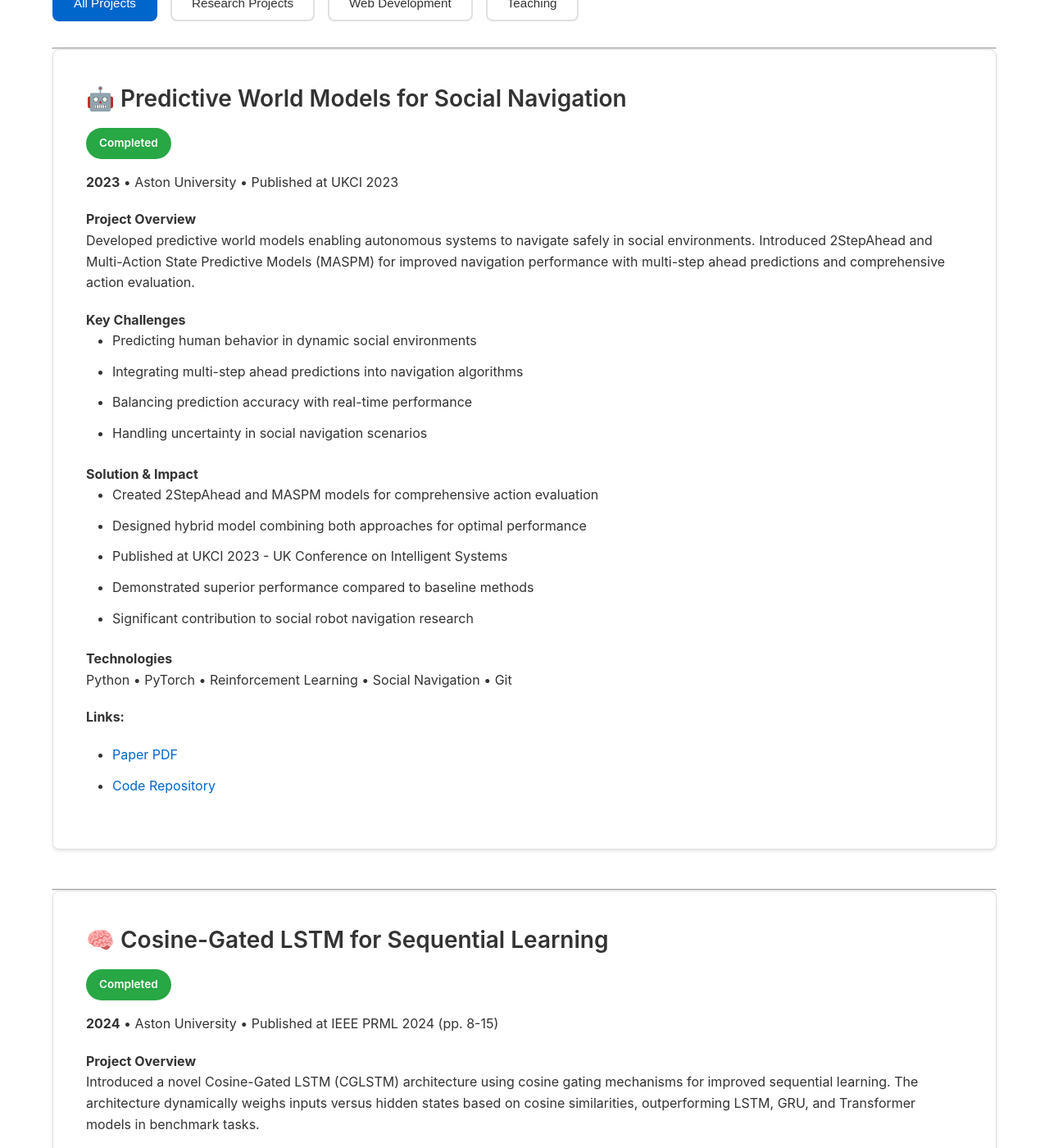
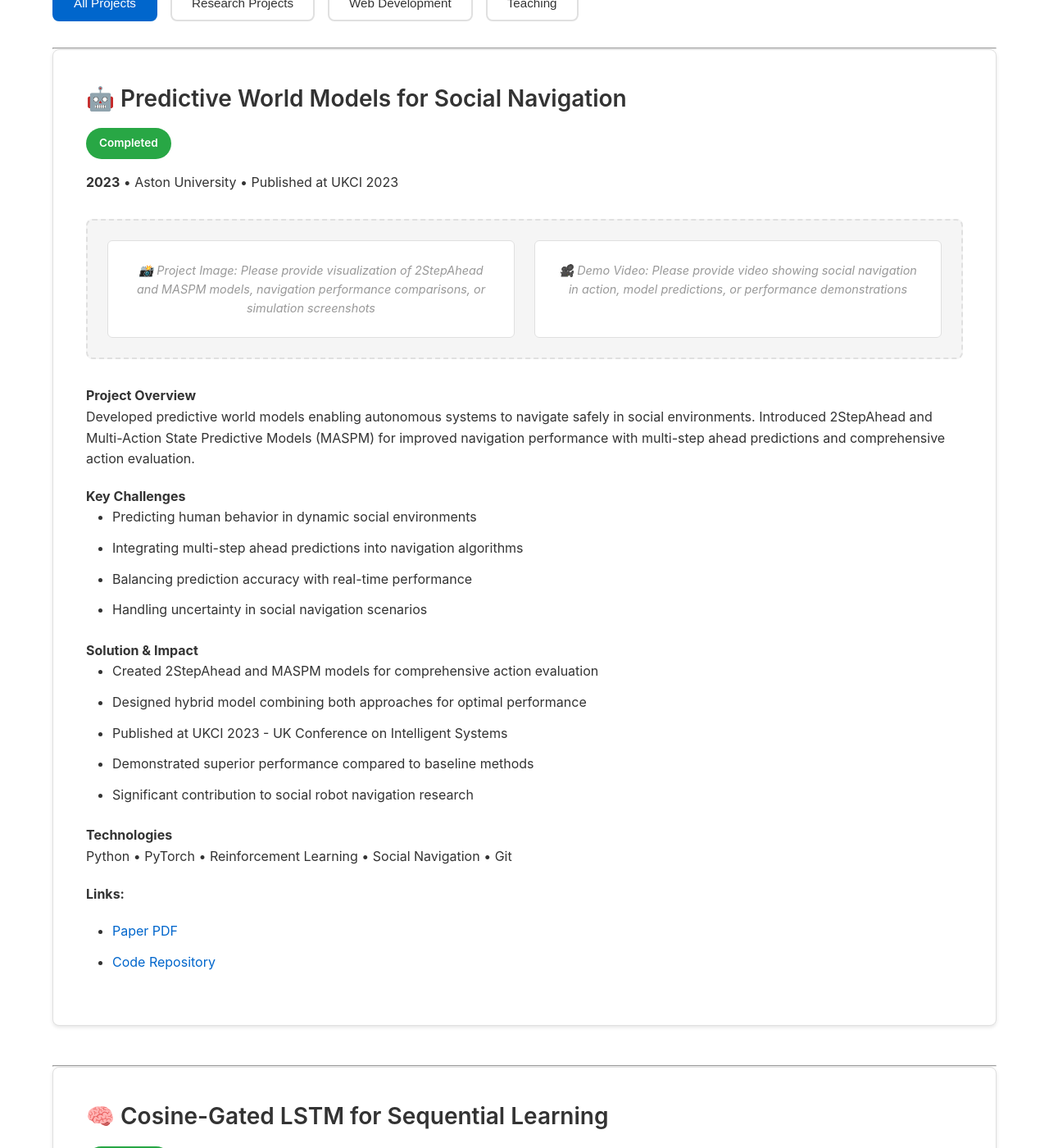
Before and after one commit to goodluckoguzie/goodluckoguzie.github.io, a Jekyll site: the page built from portfolio.md, in a window 1280 px wide and 1400 px high, scrolled down 288 px. Shown: the whole window at 82% size. Built offline with Jekyll 4.4.1, drawn with Linux system fonts in a browser that asks for light colours; some of the changed text lies outside the part shown.

Commit message:
Major improvements: Add reinforcement learning prominently, add image/video placeholders to all projects, test all links

```diff
--- a/assets/css/style.css
+++ b/assets/css/style.css
@@ -1479,6 +1479,52 @@ code {
     margin-bottom: 3rem;
 }
 
+/* Project Media Placeholders */
+.project-media {
+    display: grid;
+    grid-template-columns: repeat(auto-fit, minmax(300px, 1fr));
+    gap: 1.5rem;
+    margin: 2rem 0;
+    padding: 1.5rem;
+    background: var(--bg-alt);
+    border-radius: 8px;
+    border: 2px dashed var(--border);
+}
+
+.project-image-placeholder,
+.project-video-placeholder {
+    padding: 1.5rem;
+    background: var(--bg-card);
+    border-radius: 6px;
+    border: 1px solid var(--border);
+    text-align: center;
+}
+
+.project-image-placeholder p,
+.project-video-placeholder p {
+    margin: 0;
+    color: var(--text-light);
+    font-size: 0.9rem;
+    line-height: 1.6;
+}
+
+.project-image-placeholder em,
+.project-video-placeholder em {
+    font-style: italic;
+    color: var(--text-muted);
+}
+
+.project-image-placeholder a,
+.project-video-placeholder a {
+    color: var(--link);
+    text-decoration: underline;
+}
+
+.project-image-placeholder a:hover,
+.project-video-placeholder a:hover {
+    color: var(--link-hover);
+}
+
 .portfolio-case-study:hover {
     box-shadow: var(--shadow-md);
     border-color: var(--link);
--- a/portfolio.md
+++ b/portfolio.md
@@ -24,6 +24,15 @@ Detailed case studies of research projects and software development work I've su
 <div class="project-status-badge completed">Completed</div>
 
 <p><strong>2023</strong> • Aston University • Published at UKCI 2023</p>
+
+<div class="project-media">
+  <div class="project-image-placeholder">
+    <p><em>📸 Project Image: Please provide visualization of 2StepAhead and MASPM models, navigation performance comparisons, or simulation screenshots</em></p>
+  </div>
+  <div class="project-video-placeholder">
+    <p><em>🎥 Demo Video: Please provide video showing social navigation in action, model predictions, or performance demonstrations</em></p>
+  </div>
+</div>
 
 <h4>Project Overview</h4>
 
@@ -68,6 +77,15 @@ Detailed case studies of research projects and software development work I've su
 
 <p><strong>2024</strong> • Aston University • Published at IEEE PRML 2024 (pp. 8-15)</p>
 
+<div class="project-media">
+  <div class="project-image-placeholder">
+    <p><em>📸 Project Image: Please provide architecture diagrams, performance graphs comparing CGLSTM vs LSTM/GRU/Transformer, or training visualization</em></p>
+  </div>
+  <div class="project-video-placeholder">
+    <p><em>🎥 Demo Video: Please provide video showing sequential learning performance, benchmark comparisons, or model architecture explanation</em></p>
+  </div>
+</div>
+
 <h4>Project Overview</h4>
 
 <p>Introduced a novel Cosine-Gated LSTM (CGLSTM) architecture using cosine gating mechanisms for improved sequential learning. The architecture dynamically weighs inputs versus hidden states based on cosine similarities, outperforming LSTM, GRU, and Transformer models in benchmark tasks.</p>
@@ -110,6 +128,15 @@ Detailed case studies of research projects and software development work I've su
 <div class="project-status-badge completed">Completed</div>
 
 <p><strong>2020 - 2024</strong> • Aston University • Supervisors: Dr. Luis J. Manso, Prof. Dr. Aniko Ekart</p>
+
+<div class="project-media">
+  <div class="project-image-placeholder">
+    <p><em>📸 Project Images: Please provide thesis figures, experimental results, architecture diagrams, or performance comparisons from your PhD work</em></p>
+  </div>
+  <div class="project-video-placeholder">
+    <p><em>🎥 Viva Presentation: <a href="https://goodluckoguzie.github.io/Viva/" target="_blank">View Viva Presentation Slides</a> • Please add video recording if available</em></p>
+  </div>
+</div>
 
 <h4>Project Overview</h4>
 
@@ -154,6 +181,15 @@ Detailed case studies of research projects and software development work I've su
 
 <p><strong>2023 - 2024</strong> • Solent University • Full-Stack Web Application</p>
 
+<div class="project-media">
+  <div class="project-image-placeholder">
+    <p><em>📸 Project Screenshots: Please provide screenshots of the web application, user interface, map visualization, or system architecture</em></p>
+  </div>
+  <div class="project-video-placeholder">
+    <p><em>🎥 Demo Video: Please provide video walkthrough of the application, showing features like resource search, map integration, or user authentication</em></p>
+  </div>
+</div>
+
 <h4>Project Overview</h4>
 
 <p>Developed a comprehensive web-based system for discovering and managing healthcare resources, integrating modern web technologies with geographic information systems. The system includes React.js frontend, Node.js/Express backend, SQLite database, and Leaflet.js for geographic visualization.</p>
@@ -195,6 +231,15 @@ Detailed case studies of research projects and software development work I've su
 <div class="project-status-badge completed">Completed</div>
 
 <p><strong>2023 - 2024</strong> • Solent University • 6 Progressive Teaching Modules</p>
+
+<div class="project-media">
+  <div class="project-image-placeholder">
+    <p><em>📸 Teaching Materials: Please provide screenshots of module structure, example code demonstrations, or student work examples</em></p>
+  </div>
+  <div class="project-video-placeholder">
+    <p><em>🎥 Teaching Video: Please provide video walkthrough of module progression, code demonstrations, or student presentations</em></p>
+  </div>
+</div>
 
 <h4>Project Overview</h4>
 
```
Also changed, not shown: about.md (+2 -2 lines), index.md (+5 -4 lines), 1 other file.
